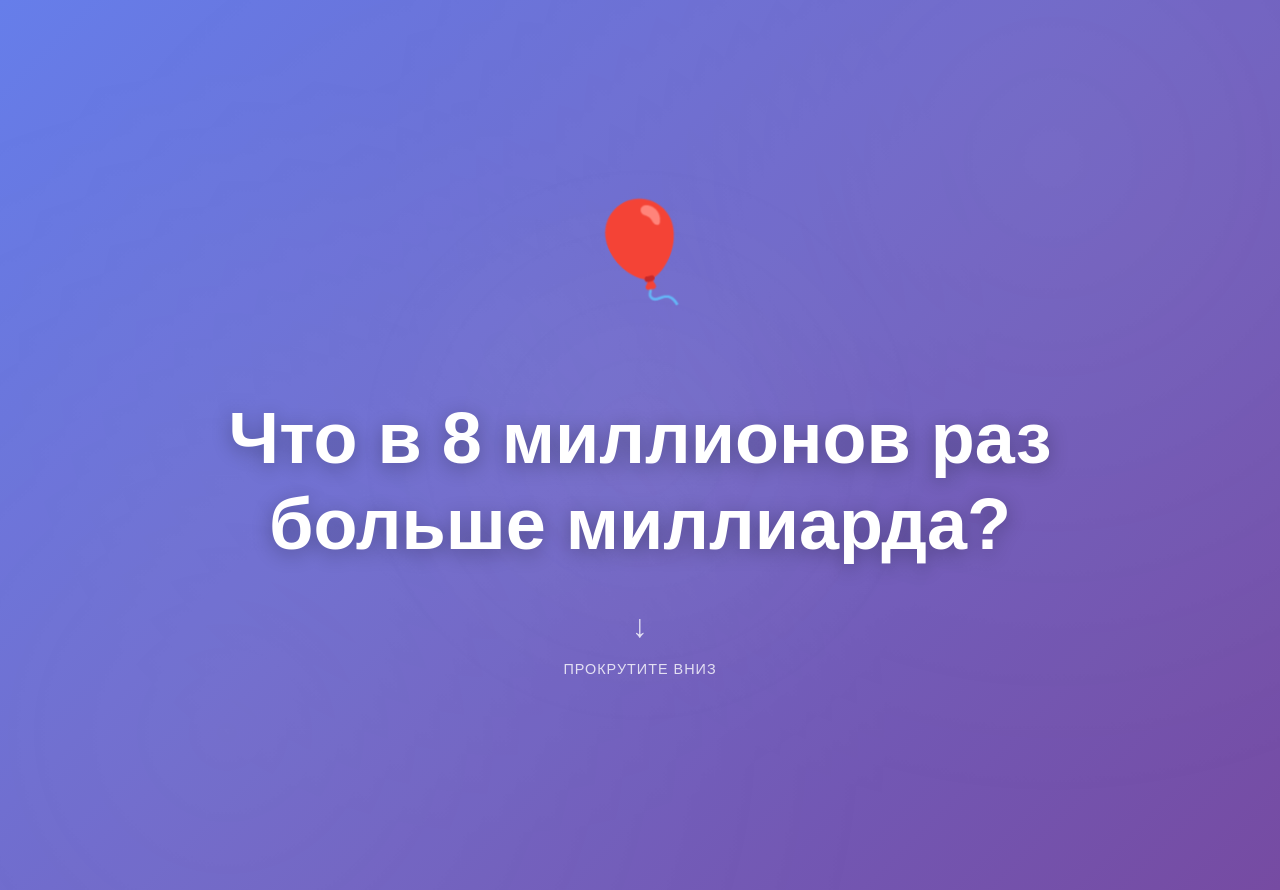
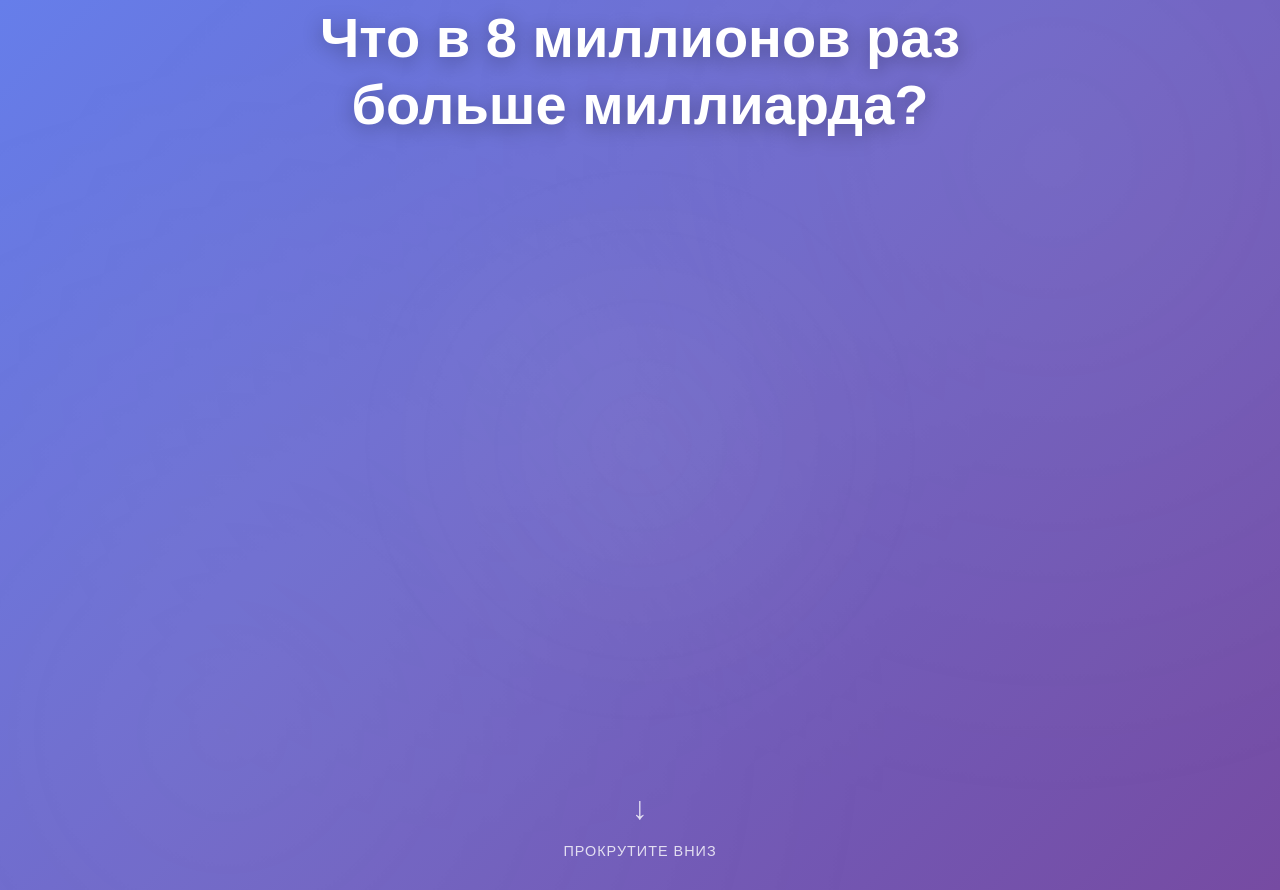
Before and after one commit to dmagog/Figaro, a Python web app: template app/templates/index.html in a window 1280 px wide. Run offline with Jinja, Linux system fonts and the light colour scheme; the template is opened without the code that fills it: most values are stand-ins (such as "Sample title", 1, 10 or a date in 2020); some web fonts are replaced.

Commit message:
fix style for main page

```diff
--- a/app/static/css/index.css
+++ b/app/static/css/index.css
@@ -2822,58 +2822,87 @@
     padding: 0 20px;
     position: relative;
     z-index: 1;
+    height: 100vh;
+    display: flex;
+    flex-direction: column;
+    justify-content: center;
+    align-items: center;
 }
 
 .hero-balloon {
     font-size: 6em;
-    margin-bottom: 20px;
+    margin-bottom: 40px;
     animation: floatBalloon 6s ease-in-out infinite;
     display: inline-block;
-}
+    position: relative;
+    z-index: 10;
+}
+
+.hero-text-content {
+    opacity: 0;
+    visibility: hidden;
+    transition: all 0.8s ease;
+    transform: translateY(20px);
+    text-align: center;
+    width: 100%;
+    max-width: 1200px;
+    position: relative;
+    z-index: 5;
+}
+
+.hero-text-content.active {
+    opacity: 1;
+    visibility: visible;
+    transform: translateY(0);
+}
+
+
 
 .hero-title {
     font-size: 4.5em;
     font-weight: 700;
     color: white;
-    margin-bottom: 120px;
+    margin-bottom: 150px;
     line-height: 1.2;
     text-shadow: 0 4px 20px rgba(0, 0, 0, 0.3);
     animation: fadeInUp 1s ease-out 0.5s both;
 }
 
+/* Специальные стили для первого экрана */
+.hero-text-1 .hero-title {
+    font-size: 3.5em;
+    margin-bottom: 80px;
+}
+
 /* Специальные стили для второго экрана */
-.hero-screen-2 .hero-title {
+.hero-text-2 .hero-title {
     font-size: 3.8em;
 }
 
 /* Специальные стили для третьего экрана */
-.hero-screen-3 .hero-content {
-    transform: translateY(-10%);
-}
-
-.hero-screen-3 .hero-title {
+.hero-text-3 .hero-title {
     font-size: 5em;
     margin-bottom: 40px;
 }
 
-.hero-screen-3 .hero-subtitle {
+.hero-text-3 .hero-subtitle {
     font-size: 2.2em;
     color: #ffe082;
     text-shadow: 0 2px 15px rgba(255, 224, 130, 0.4);
-    margin-bottom: 80px;
+    margin-bottom: 120px;
 }
 
 .hero-subtitle {
     font-size: 2em;
     font-weight: 400;
     color: rgba(255, 255, 255, 0.9);
-    margin-bottom: 80px;
+    margin-bottom: 120px;
     text-shadow: 0 2px 10px rgba(0, 0, 0, 0.2);
     animation: fadeInUp 1s ease-out 0.8s both;
 }
 
 /* Специальные стили для подзаголовка второго экрана */
-.hero-screen-2 .hero-subtitle {
+.hero-text-2 .hero-subtitle {
     color: #ffe082;
     text-shadow: 0 2px 15px rgba(255, 224, 130, 0.4);
 }
@@ -2888,8 +2917,8 @@
 }
 
 .hero-scroll-indicator {
-    position: absolute;
-    bottom: 10px;
+    position: fixed;
+    bottom: 30px;
     left: 50%;
     transform: translateX(-50%);
     text-align: center;
@@ -2900,15 +2929,7 @@
     margin-left: -100px;
 }
 
-/* Специальное позиционирование для второго экрана */
-.hero-screen-2 .hero-scroll-indicator {
-    bottom: 5px;
-}
-
-/* Специальное позиционирование для третьего экрана */
-.hero-screen-3 .hero-scroll-indicator {
-    bottom: 15px;
-}
+
 
 .scroll-arrow {
     font-size: 2em;
--- a/app/templates/index.html
+++ b/app/templates/index.html
@@ -53,50 +53,36 @@
     </nav>
 
     <!-- Полноэкранные секции лендинга -->
-    <section class="hero-screen hero-screen-1 active" id="hero-1">
+    <section class="hero-screen active" id="hero-container">
         <div class="hero-background">
             <div class="hero-particles"></div>
             <div class="hero-glow"></div>
         </div>
         <div class="hero-content">
             <div class="hero-balloon">🎈</div>
-            <h1 class="hero-title">Что в 8 миллионов раз</br>больше миллиарда?</h1>
-            <div class="hero-scroll-indicator">
-                <div class="scroll-arrow">↓</div>
-                <span>Прокрутите вниз</span>
+
+            <!-- Текстовый контент для первого экрана -->
+            <div class="hero-text-content hero-text-1 active" id="hero-text-1">
+                <h1 class="hero-title">Что в 8 миллионов раз</br>больше миллиарда?</h1>
+            </div>
+
+            <!-- Текстовый контент для второго экрана -->
+            <div class="hero-text-content hero-text-2" id="hero-text-2">
+                <h1 class="hero-title">Количество маршрутов фестиваля<br>«Безумные дни в Екатеринбурге»!</h1>
+                <h2 class="hero-subtitle"><span class="figaro-text">Figaro</span> поможет найти свой путь!</h2>
+            </div>
+
+            <!-- Текстовый контент для третьего экрана -->
+            <div class="hero-text-content hero-text-3" id="hero-text-3">
+                <h1 class="hero-title"><span class="figaro-text">Figaro</span></h1>
+                <h2 class="hero-subtitle">ваш гид и конструктор персональных маршрутов</h2>
             </div>
         </div>
-    </section>
 
-    <section class="hero-screen hero-screen-2" id="hero-2">
-        <div class="hero-background">
-            <div class="hero-particles"></div>
-            <div class="hero-glow"></div>
-        </div>
-        <div class="hero-content">
-            <div class="hero-balloon">🎈</div>
-            <h1 class="hero-title">Количество маршрутов фестиваля<br>«Безумные дни в Екатеринбурге»!</h1>
-            <h2 class="hero-subtitle"><span class="figaro-text">Figaro</span> поможет найти свой путь!</h2>
-            <div class="hero-scroll-indicator">
-                <div class="scroll-arrow">↓</div>
-                <span>Прокрутите вниз</span>
-            </div>
-        </div>
-    </section>
-
-    <section class="hero-screen hero-screen-3" id="hero-3">
-        <div class="hero-background">
-            <div class="hero-particles"></div>
-            <div class="hero-glow"></div>
-        </div>
-        <div class="hero-content">
-            <div class="hero-balloon">🎈</div>
-            <h1 class="hero-title"><span class="figaro-text">Figaro</span></h1>
-            <h2 class="hero-subtitle">ваш гид и конструктор персональных маршрутов</h2>
-            <div class="hero-scroll-indicator">
-                <div class="scroll-arrow">↓</div>
-                <span>Начать</span>
-            </div>
+        <!-- Индикатор прокрутки -->
+        <div class="hero-scroll-indicator" id="hero-scroll-indicator">
+            <div class="scroll-arrow">↓</div>
+            <span id="scroll-text">Прокрутите вниз</span>
         </div>
     </section>
 
@@ -514,8 +500,11 @@
 
             isTransitioning = true;
 
-            // Скрываем текущую секцию
-            document.getElementById(`hero-${currentHeroScreen}`).classList.remove('active');
+            // Скрываем текущий текстовый контент
+            const currentTextContent = document.getElementById(`hero-text-${currentHeroScreen}`);
+            if (currentTextContent) {
+                currentTextContent.classList.remove('active');
+            }
 
             currentHeroScreen++;
 
@@ -532,19 +521,35 @@
                 return;
             }
 
-            // Показываем следующую секцию на том же месте
+            // Показываем следующий текстовый контент
             setTimeout(() => {
-                document.getElementById(`hero-${currentHeroScreen}`).classList.add('active');
+                const nextTextContent = document.getElementById(`hero-text-${currentHeroScreen}`);
+                if (nextTextContent) {
+                    nextTextContent.classList.add('active');
+                }
+
+                // Обновляем текст индикатора прокрутки
+                const scrollText = document.getElementById('scroll-text');
+                if (scrollText) {
+                    if (currentHeroScreen === 2) {
+                        scrollText.textContent = 'Прокрутите вниз';
+                    } else if (currentHeroScreen === 3) {
+                        scrollText.textContent = 'Начать';
+                    }
+                }
+
                 isTransitioning = false;
             }, 800);
         }
 
         // Обработчик клика по hero-секциям
         document.addEventListener('DOMContentLoaded', function() {
-            const heroScreens = document.querySelectorAll('.hero-screen');
-            heroScreens.forEach(screen => {
-                screen.addEventListener('click', nextHeroScreen);
-            });
+            // Первый текстовый контент уже активен в HTML
+
+            const heroContainer = document.getElementById('hero-container');
+            if (heroContainer) {
+                heroContainer.addEventListener('click', nextHeroScreen);
+            }
 
             // Обработчик прокрутки - только для hero-секций
             let scrollTimeout;
@@ -556,7 +561,7 @@
 
                     // Если пользователь прокрутил вниз и мы на hero-секции
                     if (scrollTop > 50 && currentHeroScreen <= totalHeroScreens) {
-                        // Предотвращаем реальную прокрутку и переключаем секции
+                        // Предотвращаем реальную прокрутку и переключаем текстовый контент
                         window.scrollTo(0, 0);
                         nextHeroScreen();
                     }
--- a/bot/bot.py
+++ b/bot/bot.py
@@ -268,13 +268,13 @@ async def send_welcome(message: types.Message):
         if user:
             # Пользователь привязан - показываем меню
             await message.reply(
-                f"👋 Привет, {user.name or 'друг'}! Я бот фестиваля 'Безумные дни'.\n\nВыберите действие:",
+                f"Привет, {user.name or 'друг'}! 👋 \n\nЯ *Figaro* — твой помощник на фестивале _«Безумные дни в Екатеринбурге»_. С моей помощью фестиваль будет как на ладони: маршрутный лист перед глазами, билеты всегда под рукой и своевременные напоминания о событиях дня.\n\nВыбери действие:",
                 reply_markup=get_main_menu_keyboard()
             )
         else:
             # Пользователь не привязан - просим код
             await message.reply(
-                "👋 Привет! Я бот фестиваля 'Безумные дни'.\n\nЧтобы привязать свой аккаунт, отправьте мне код привязки из личного кабинета на сайте.",
+                "Привет! Я *Figaro* — твой помощник на фестивале _«Безумные дни в Екатеринбурге»_.\n\nЧтобы воспользоваться всеми возможностями, привяжи свой аккакаунт. Для этого:\n\n1. Перейди, в личный кабинет на моём сайте\n2. Скоопируй уникальный код, по которому я тебя узнаю\n3. Отправьте мне этот код в сообщении",
                 reply=False
             )
 
```
